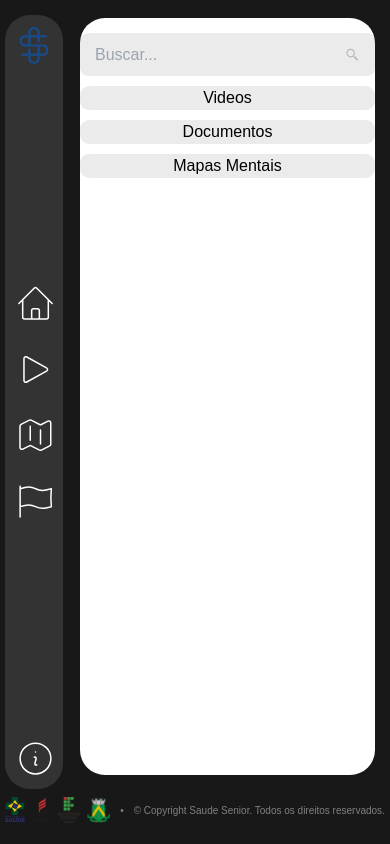
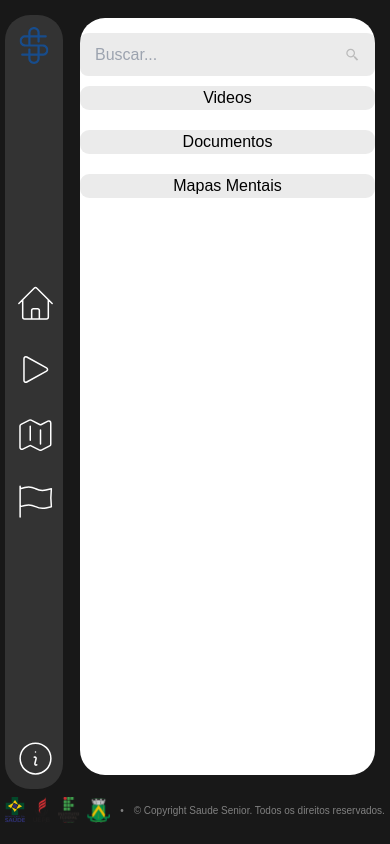
Before and after one commit to AryelSouza/Saude_Senior, a Next.js app in the folder web/: page /capacitacao in a window 390 px wide. Built offline with nearby package versions, Linux system fonts and the light colour scheme.

Commit message:
melhorando responsividade dos videos e quando clicar no botão ele mudar de cor

```diff
--- a/web/src/pages/capacitacao.js
+++ b/web/src/pages/capacitacao.js
@@ -43,18 +43,31 @@ export default function Home() {
 
   return (
     <>
-      <HeadPadrao>Home</HeadPadrao>
+      <HeadPadrao  >Home</HeadPadrao >
+      <meta name="viewport" content="width=device-width, initial-scale=1.0"></meta>
       <Background>
         <div className={styles.all}>
           <BarraPesquisa></BarraPesquisa>
           <div className={styles.options}>
-            <div className={styles.option} onClick={toggleMostrarVideos}>
+            <div className={styles.option}
+              style={{
+                backgroundColor: mostrarVideos ? 'rgba(0, 0, 0, 0.2)' : 'rgba(0, 0, 0, 0.08)',
+              }}
+            onClick={toggleMostrarVideos}>
               Videos
             </div>
-            <div className={styles.option} onClick={toggleMostrarDocumentos}>
+            <div className={styles.option}
+            style={{
+              backgroundColor: mostrarDocumentos ? 'rgba(0, 0, 0, 0.2)' : 'rgba(0, 0, 0, 0.08)',
+            }}
+            onClick={toggleMostrarDocumentos}>
               Documentos
             </div>
-            <div className={styles.option} onClick={toggleMostrarMapasMentais}>
+            <div className={styles.option}
+            style={{
+              backgroundColor: mostrarMapasMentais ? 'rgba(0, 0, 0, 0.2)' : 'rgba(0, 0, 0, 0.08)',
+            }}
+            onClick={toggleMostrarMapasMentais}>
               Mapas Mentais
             </div>
           </div>
@@ -63,10 +76,11 @@ export default function Home() {
             <div className={styles.videos}>
               {/* Renderizar seus vídeos aqui */}
               {/* Exemplo de vídeo: */}
+
               <div className={styles.videoItem}>
                 <iframe
-                  width="400"
-                  height="200"
+                 //width="400"
+                  //height="200"
                   src="https://www.youtube.com/embed/EDhkxMvpnEE"
                   title="YouTube video player"
                   frameBorder="0"
@@ -76,14 +90,36 @@ export default function Home() {
               </div>
               <div className={styles.videoItem}>
                 <iframe
-                  width="400"
-                  height="200"
+                  //width="400"
+                  //height="200"
                   src="https://www.youtube.com/embed/2G1Bnwsw7lA"
                   title="YouTube video player"
                   frameBorder="0"
                   allow="accelerometer; autoplay; clipboard-write; encrypted-media; gyroscope; picture-in-picture; web-share"
                   allowFullScreen
                 ></iframe>
+              </div>
+              <div className={styles.videoItem}>
+                <iframe
+              //width="560"
+               //height="315"
+               src="https://www.youtube.com/embed/MGWOw9IEHco"
+               title="YouTube video player"
+               frameborder="0"
+               allow="accelerometer; autoplay; clipboard-write; encrypted-media; gyroscope; picture-in-picture; web-share"
+               allowfullscreen>
+                </iframe>
+              </div>
+              <div className={styles.videoItem}>
+              <iframe
+              width="560"
+              height="315"
+              src="https://www.youtube.com/embed/_u8qTN3cCnQ"
+              title="YouTube video player"
+              frameborder="0"
+              allow="accelerometer; autoplay; clipboard-write; encrypted-media; gyroscope; picture-in-picture; web-share"
+              allowfullscreen>
+              </iframe>
               </div>
             </div>
           )}
--- a/web/src/styles/Capacitacao.module.css
+++ b/web/src/styles/Capacitacao.module.css
@@ -1,4 +1,4 @@
-.all{
+.all {
     display: flex;
     flex-direction: column;
     align-items: center;
@@ -7,14 +7,15 @@
     width: 1000px;
   }
 
-.options{
+  .options {
     margin: 10px;
     display: flex;
     height: 40px;
     width: 50%;
     gap: 10px;
   }
-.option{
+
+  .option {
     display: flex;
     background-color: rgba(0, 0, 0, 0.08);
     width: 100%;
@@ -25,60 +26,113 @@
     transition: all linear 250ms;
   }
 
-.option:hover{
+  .option:hover {
     box-shadow: 0px 4px 4px 0px #00000040;
     cursor: pointer;
   }
 
   .videos {
     display: flex;
-    justify-content: left;
-    margin-top: 100px;
-
+    flex-wrap: wrap; /* Vídeos se reajustam ao tamanho da tela */
+    justify-content: space-between; /* Vídeos enfileirados um ao lado do outro */
+    align-items: flex-start; /* Alinhamento no topo */
+    margin-top: 50px;
   }
 
   .videoItem {
-    margin-right: 200px;
     flex: 0 0 auto;
-    width: 400px;
-
+    width: calc(33.33% - 20px); /* Cada vídeo ocupa cerca de 1/3 do contêiner com um espaçamento de 20px */
+    border-radius: 15px;
+    margin-bottom: 20px; /* Adicionar espaço entre os vídeos */
   }
 
+  .videoItem iframe {
+    width: 100%;
+    height: 100%;
+    border-radius: 15px;
+  }
 
-@media(max-width: 1000px){
-    .all{
-        width: 100%;
+  @media (max-width: 1400px) {
+    .videos {
+      justify-content: space-around; /* Ajustar o espaçamento entre os vídeos */
     }
-    .options{
+
+    .videoItem {
+      width: calc(50% - 20px); /* Cada vídeo ocupa cerca de 1/2 do contêiner com um espaçamento de 20px */
+    }
+
+    /* Ajustar a largura dos botões para 100% na mesma media query */
+    .options {
       width: 100%;
     }
 
-    .videos{
-        flex-direction: column;
-        align-items: center;
-    }
-    .videoItem{
-        margin-right: 0px;
-        margin-bottom: 50px;
+    .option {
+      width: 100%;
     }
   }
 
-@media(max-width: 600px){
-    .options{
-        flex-direction: column;
-        height: 80px;
-    }
-    .option{
+  @media (max-width: 1000px) {
+    .all {
       width: 100%;
     }
-
-    .videos{
-        flex-direction: column;
-        align-items: center;
+    .videoItem {
+      width: 100%; /* Cada vídeo ocupa todo o contêiner */
+      height: 130px; /* Reduzir a altura dos vídeos em telas menores */
     }
 
-    .videoItem{
-        margin-right: 0px;
-        margin-bottom: 50px;
+    /* Ajustar a largura dos botões para 100% em telas menores que 800px */
+    .options {
+      width: 100%;
+      flex-direction: column;
+      height: auto;
+    }
+
+    .option {
+      width: 100%;
+      margin-bottom: 10px; /* Adicionar espaço entre os botões empilhados */
+    }
+
+    /* Ajustar a largura da barra de pesquisa para 100% em telas menores que 800px */
+    .barraPesquisa {
+      width: 100%;
     }
   }
+
+    @media (max-width: 800px){
+        .all {
+        width: 100%;
+        }
+        .options {
+        width: 100%;
+        margin-bottom: 10px;
+        }
+        .option {
+        width: 100%;
+        }
+        .videos {
+        width: 100%;
+        }
+        .videoItem {
+        width: 100%;
+        height: 120px;
+        }
+    }
+  @media (max-width: 600px){
+    .all {
+      width: 100%;
+    }
+    .options {
+      width: 100%;
+      margin-bottom: 10px;
+    }
+    .option {
+      width: 100%;
+    }
+    .videos {
+      width: 100%;
+    }
+    .videoItem {
+      width: 100%;
+      height: 100px;
+    }
+  }
```
Lines whose indentation alone changed are shown as unchanged.
